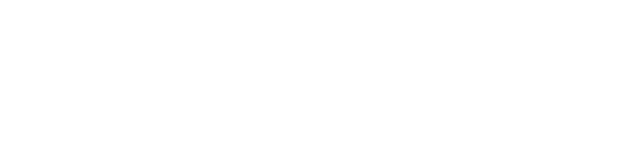
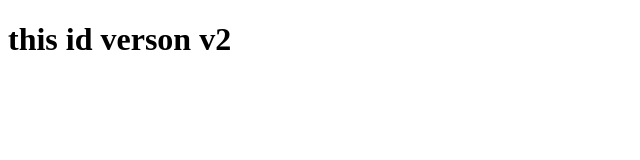
Before and after one commit to DipakKshirsagar-C3/myrepo, a plain HTML site: page index.html in a window 1280 px wide. Shown: the whole page, without its empty margins (0-640 px from the left). Drawn offline with Linux system fonts and the light colour scheme.

Commit message:
this is v2

```diff
--- a/index.html
+++ b/index.html
@@ -6,6 +6,6 @@
     <title>Document</title>
 </head>
 <body>
-
+    <h1> this id verson v2</h1>
 </body>
 </html>
```
